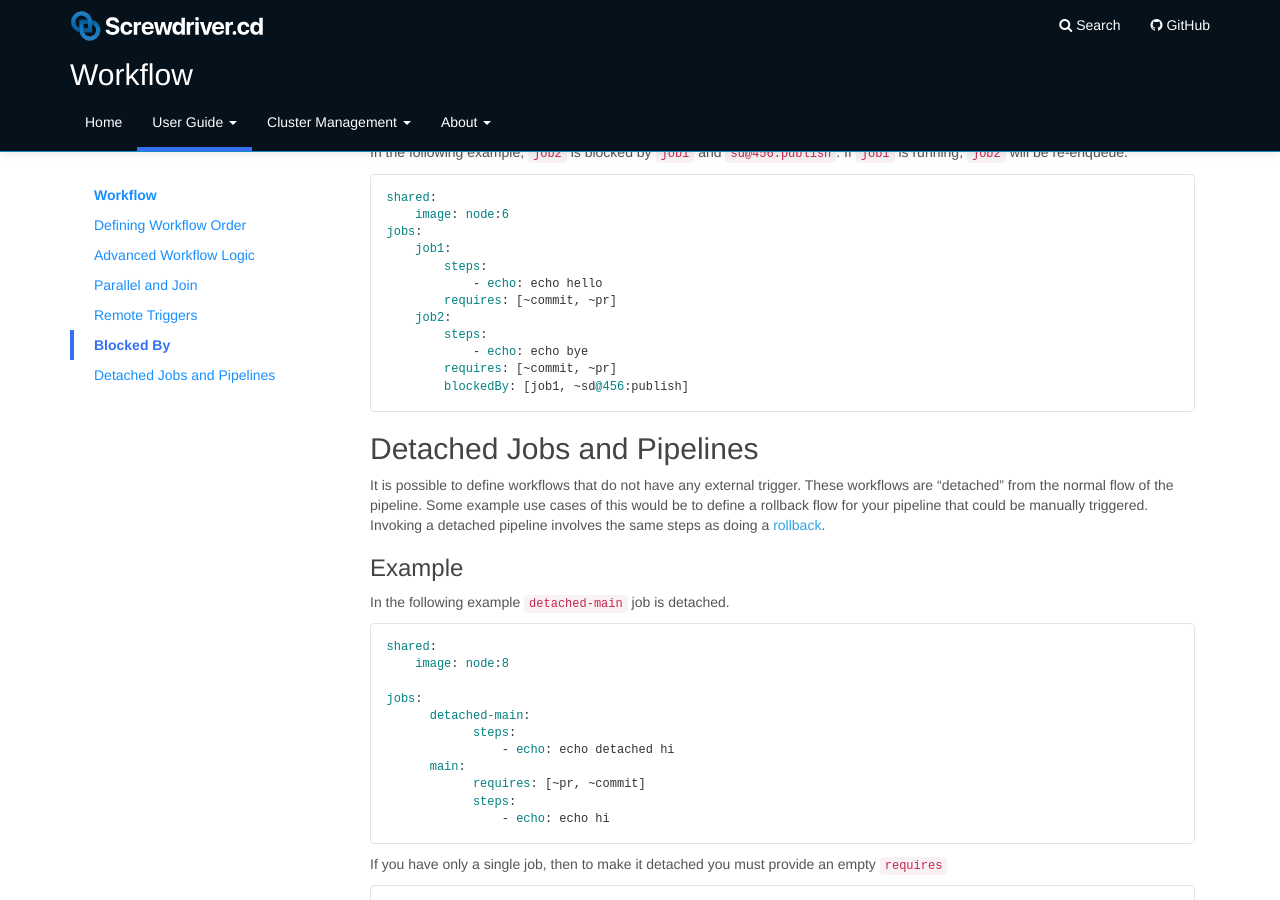
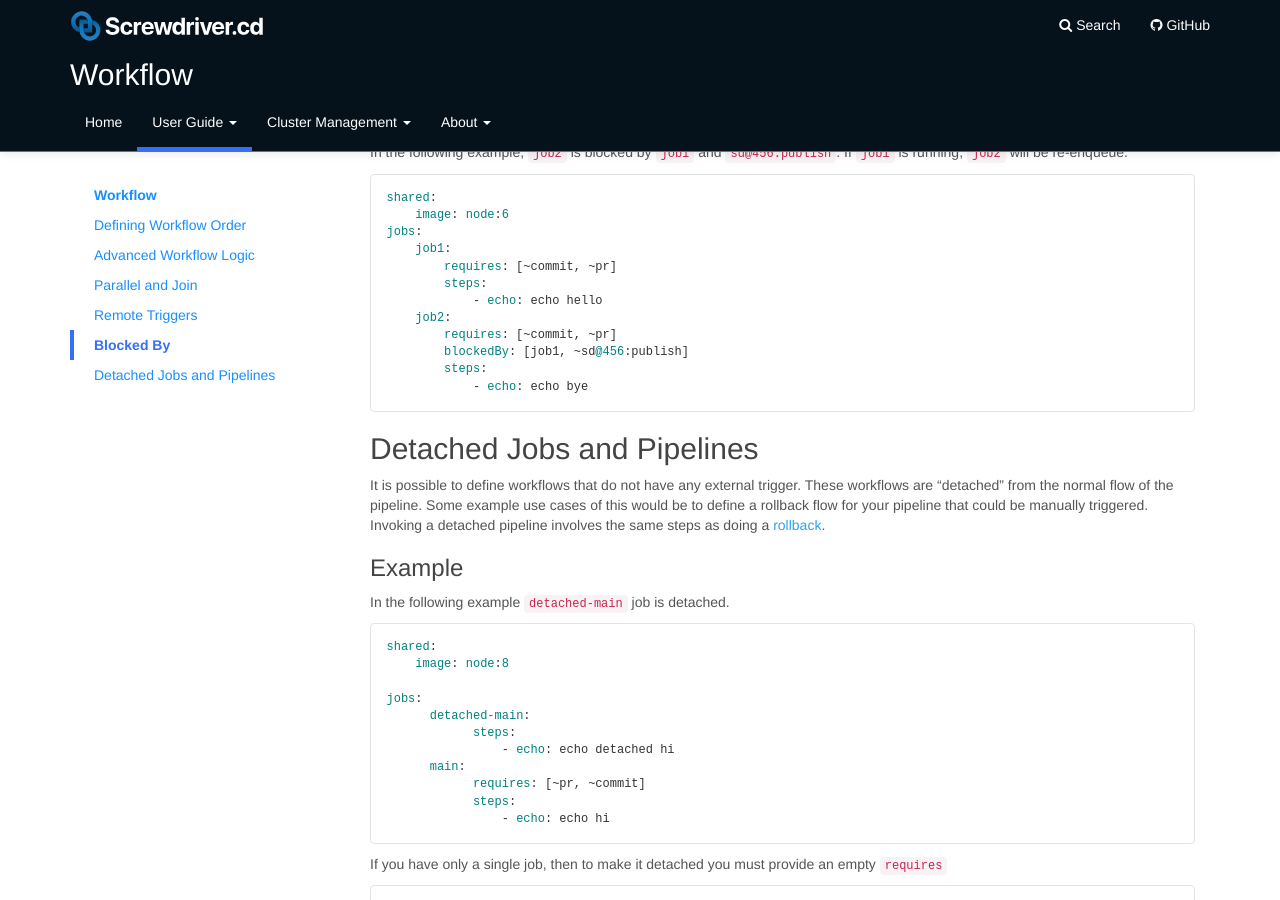
Before and after one commit to screwdriver-cd/guide, a Jekyll site: the page built from docs/user-guide/configuration/workflow.md, in a window 1280 px wide and 900 px high, scrolled down 3221 px. Built offline with Jekyll 4.4.1, drawn with Linux system fonts in a browser that asks for light colours.

````diff
--- a/docs/user-guide/configuration/workflow.md
+++ b/docs/user-guide/configuration/workflow.md
@@ -173,14 +173,14 @@ shared:
     image: node:6
 jobs:
     job1:
+        requires: [~commit, ~pr]
         steps:
             - echo: echo hello
+    job2:
         requires: [~commit, ~pr]
-    job2:
+        blockedBy: [job1, ~sd@456:publish]
         steps:
             - echo: echo bye
-        requires: [~commit, ~pr]
-        blockedBy: [job1, ~sd@456:publish]
 ```
 
 ## Detached Jobs and Pipelines
````
